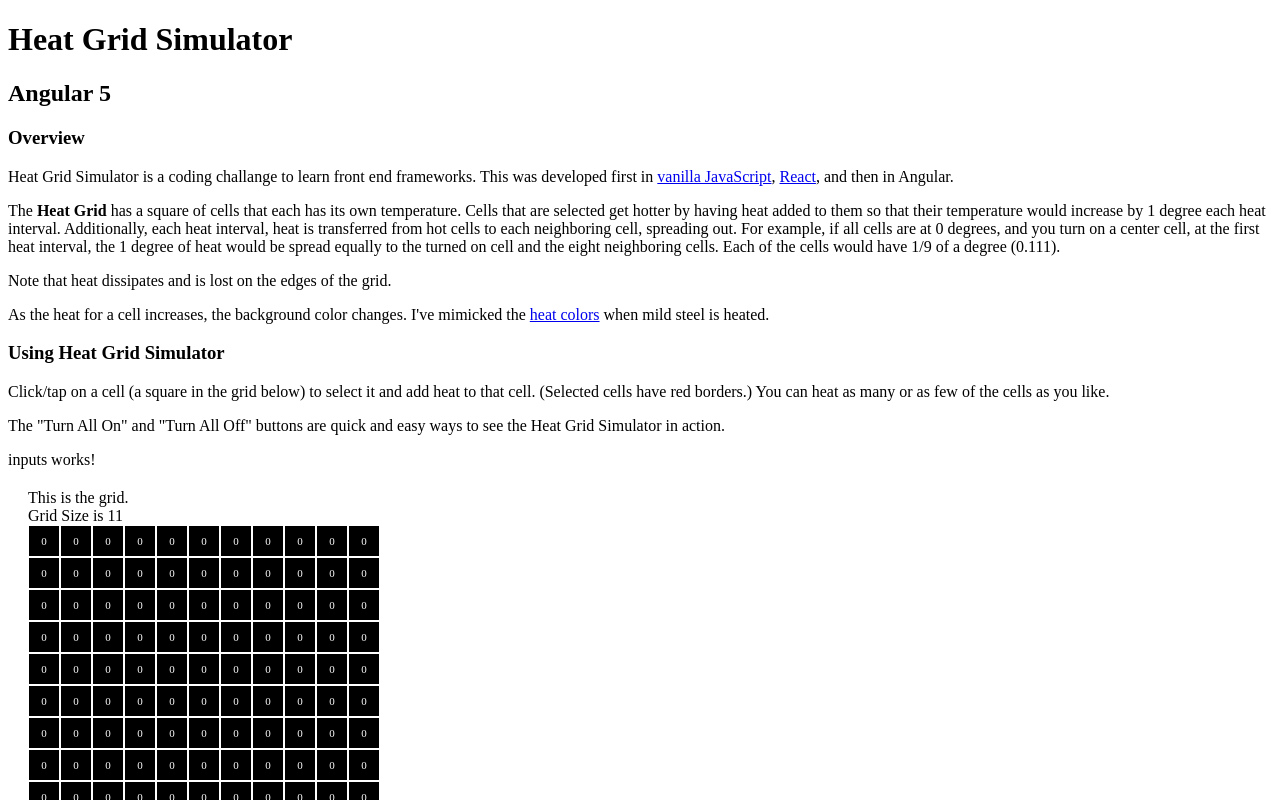
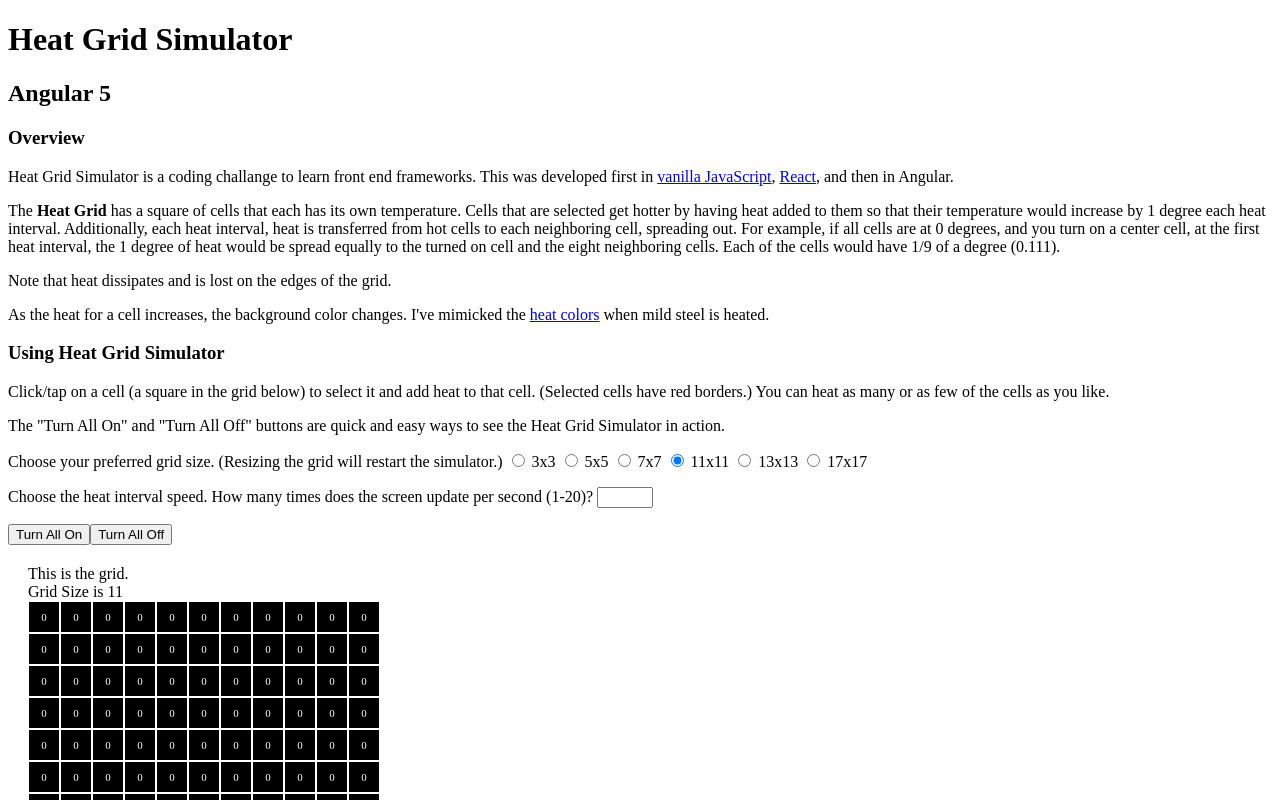
Before and after one commit to TomSnively/heat-grid-angular, an Angular app: page / in a window 1280 px wide. Shown: the top 800 px of the page. Built offline with nearby package versions, Linux system fonts and the light colour scheme.

Commit message:
Added the HTML for the inputs. Added the sizeChecked function, but it doesn't do anything yet.

```diff
--- a/src/app/components/inputs/inputs.component.html
+++ b/src/app/components/inputs/inputs.component.html
@@ -1,3 +1,32 @@
-<p>
-  inputs works!
-</p>
+<div class="panel panel-default">
+
+  <p>Choose your preferred grid size. (Resizing the grid will restart the simulator.)
+    <label class="radio-inline">
+      <input type="radio" name="gridSize" value="3" (click)="sizeChecked(3)" /> 3x3
+    </label>
+    <label class="radio-inline">
+        <input type="radio" name="gridSize" value="5" (click)="sizeChecked(5)" /> 5x5
+    </label>
+    <label class="radio-inline">
+        <input type="radio" name="gridSize" value="7" (click)="sizeChecked(7)" /> 7x7
+    </label>
+    <label class="radio-inline">
+        <input type="radio" name="gridSize" value="11" checked="checked" (click)="sizeChecked(11)" /> 11x11
+    </label>
+    <label class="radio-inline">
+        <input type="radio" name="gridSize" value="13" (click)="sizeChecked(13)" /> 13x13
+    </label>
+    <label class="radio-inline">
+        <input type="radio" name="gridSize" value="17" (click)="sizeChecked(17)" /> 17x17
+    </label>
+
+  </p>
+  <p>Choose the heat interval speed. How many times does the screen update per second (1-20)?
+    <input type="number" id="intervalSpeed" min="1" max="20" defaultValue="5" (change) = "speedChanged()" />
+  </p>
+  <p>
+    <input type="button" class="btn" value="Turn All On" click="turnAllOn()" />
+    <input type="button" class="btn" value="Turn All Off" click="turnAllOff()" />
+  </p>
+
+</div>
--- a/src/app/components/inputs/inputs.component.ts
+++ b/src/app/components/inputs/inputs.component.ts
@@ -12,4 +12,8 @@ export class InputsComponent implements OnInit {
   ngOnInit() {
   }
 
+  sizeChecked(size){
+    console.log('size checked', size);
+  }
+
 }
```
